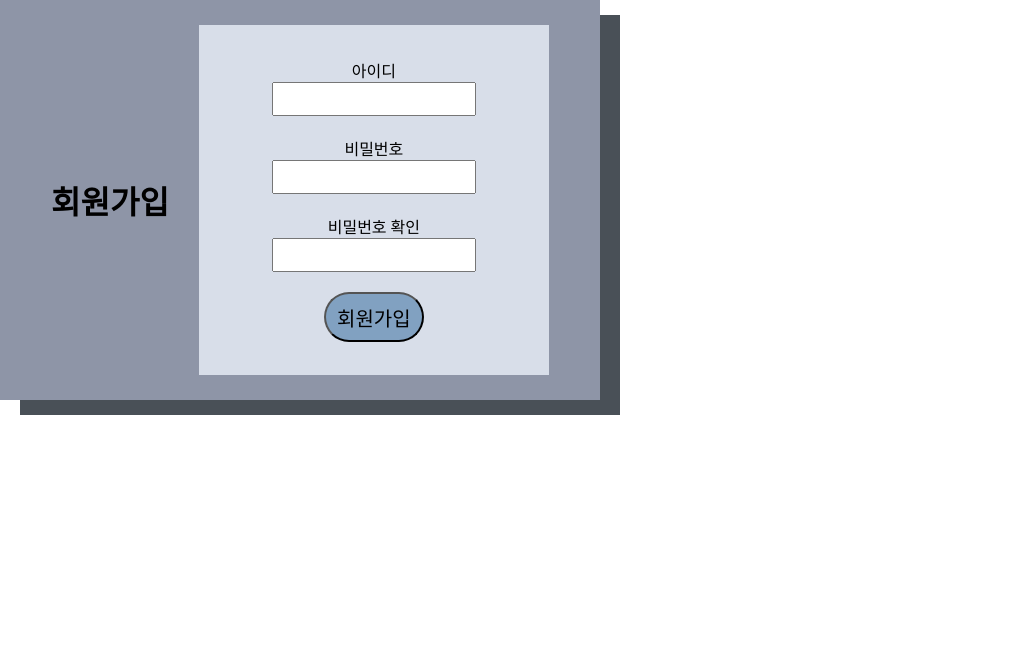
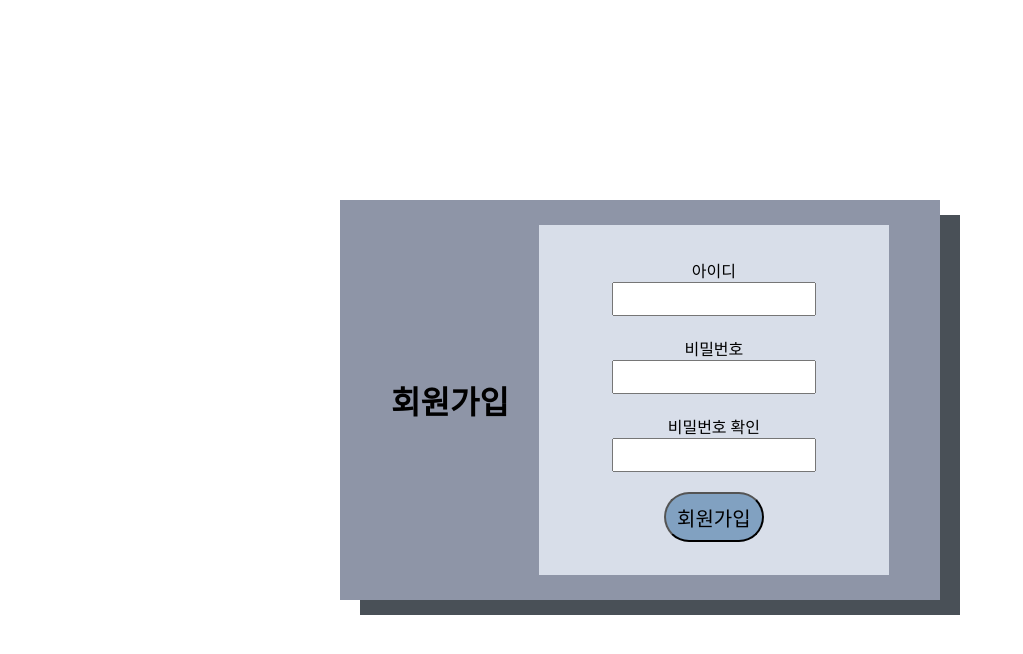
Before and after one commit to Saccharin01/COOPTest, a website: page Team1/public/html/index.html in a window 1280 px wide. Shown: the whole page, without its empty margins (0-1023 px from the left). Drawn offline with Linux system fonts and the light colour scheme.

Commit message:
css-body에 크기와 위지 설정

```diff
--- a/Team1/public/html/style.css
+++ b/Team1/public/html/style.css
@@ -1,6 +1,15 @@
 * {
   margin: 0;
   padding: 0;
+}
+
+body {
+  width: 100vw;
+  height: 100vh;
+  display: flex;
+  justify-content: center;
+  align-self: center;
+  margin-top: 200px;
 }
 
 #root {
```
